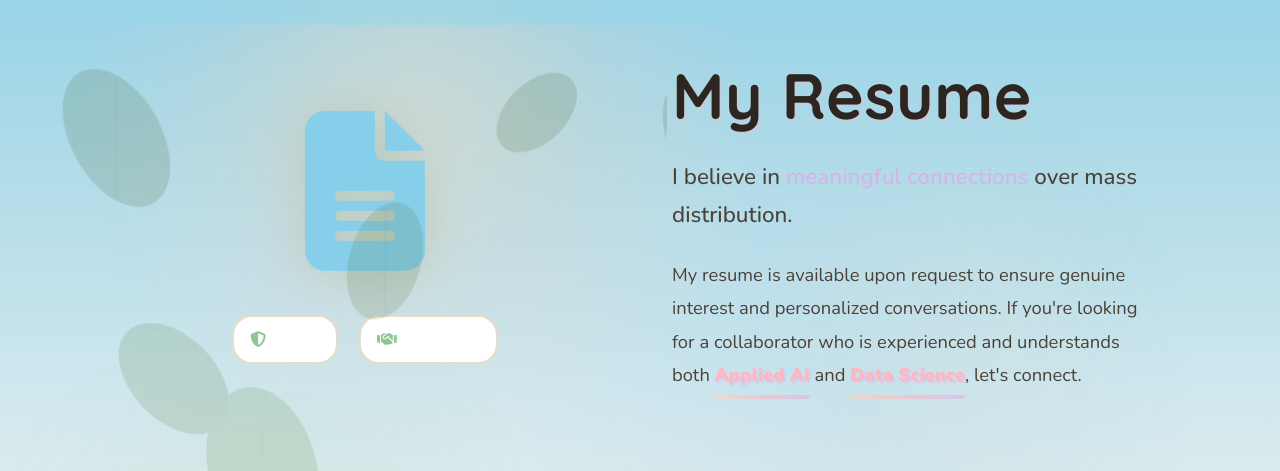
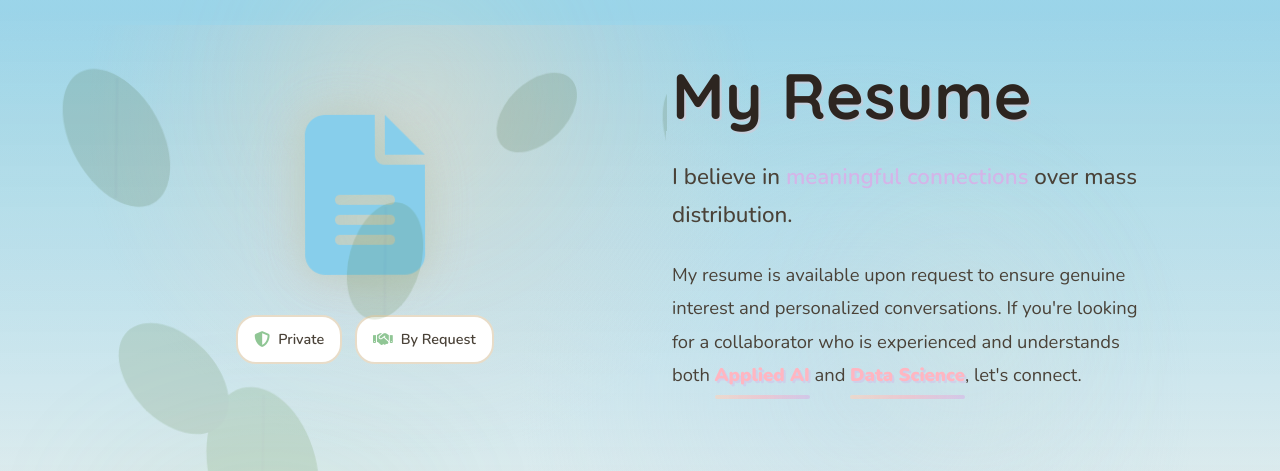
Before and after one commit to mayank1101/mayank1101.github.io, a Jekyll site: the page built from resume.html, in a window 1280 px wide. Shown: the part 156-627 px from the top of the page. Built offline with Jekyll 4.4.1, drawn with Linux system fonts in a browser that asks for light colours.

Commit message:
fixed text highlight issue in resume page

```diff
--- a/resume.html
+++ b/resume.html
@@ -16,10 +16,10 @@ description: Mayank Sharma's Resume - Available upon request. Contact me for col
                 </div>
             </div>
             <div class="badges resume-badges">
-                <span class="badges resume-badge resume-badge-cyan">
+                <span class="resume-badge-cyan">
                     <i class="fas fa-shield-alt"></i> Private
                 </span>
-                <span class="badges resume-badge resume-badge-purple">
+                <span class="resume-badge-purple">
                     <i class="fas fa-handshake"></i> By Request
                 </span>
             </div>
```
